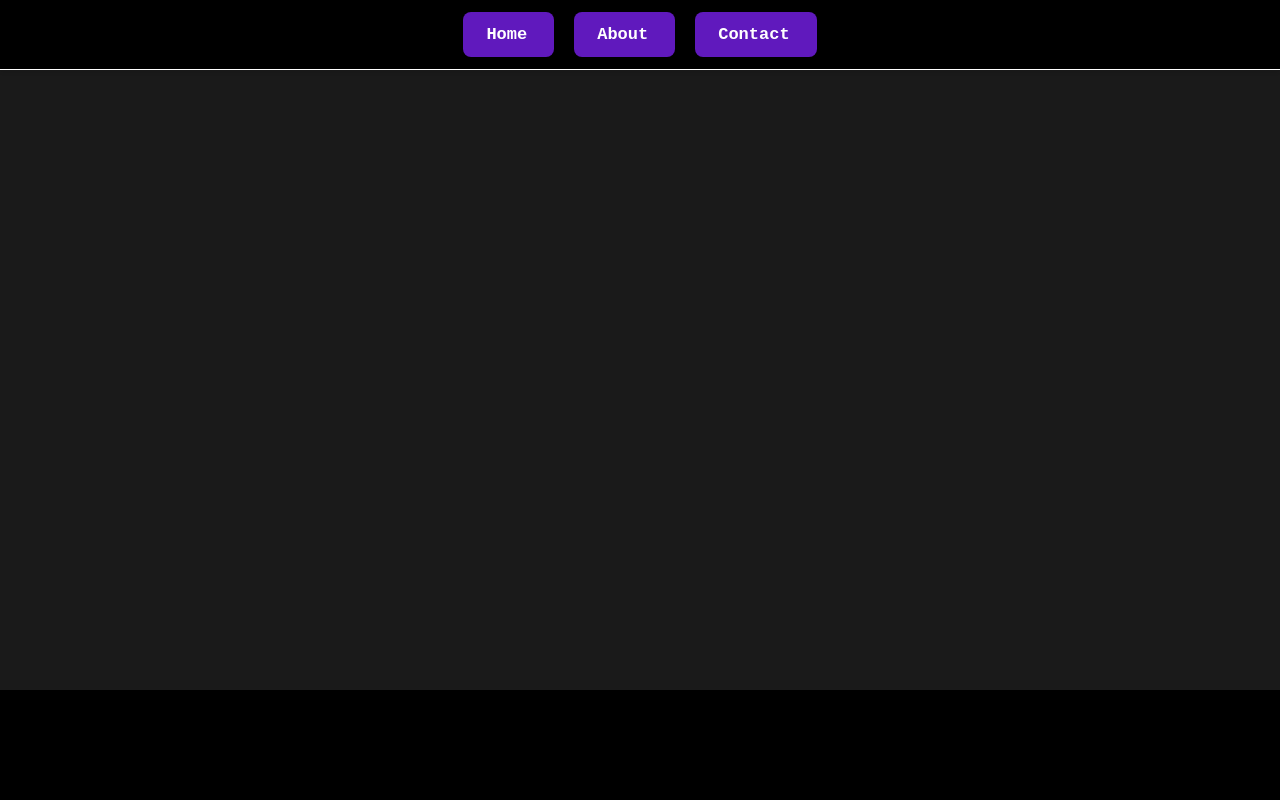
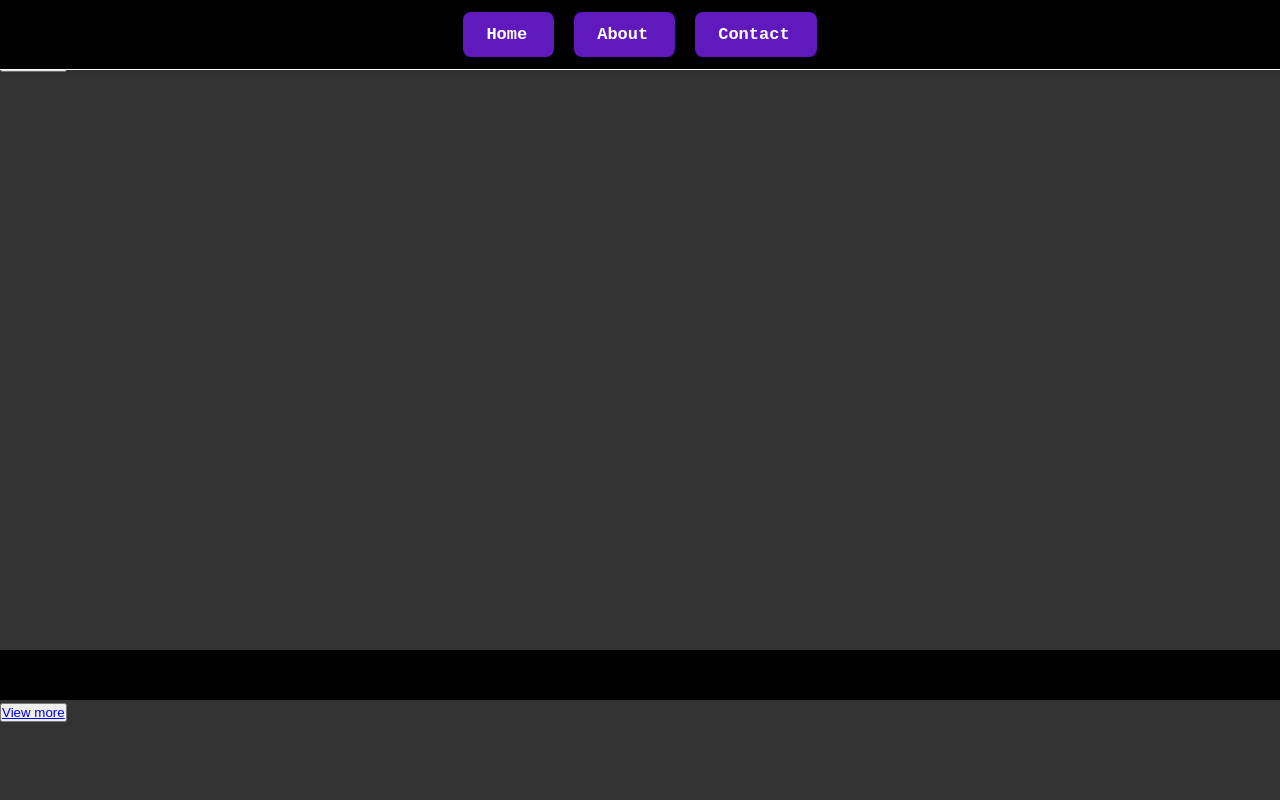
Before and after one commit to 0wme/web_portfolio, a plain HTML site: page projects.html in a window 1280 px wide. Shown: the top 800 px of the page. Drawn offline with Linux system fonts and the light colour scheme.

Commit message:
Add rectangle and button on Project page

```diff
--- a/projects.html
+++ b/projects.html
@@ -41,15 +41,33 @@
             </nav>
         </div>
     </header>
-        <section class="Raytracing">
-            <div class="rectangleRaytracing"></div>
-        </section>
-        <section class="Verger Game">
-            <div class="rectangleVerger"></div>
-        </section>
-        <section class="Latice Game">
-            <div class="rectangleLatice"></div>
-        </section>
+    <section class="Raytracing">
+        <div class="rectangleRaytracing">
+            <button class="rtg-page">
+                <a href="raytracing.html">
+                        View more
+                    </div>
+                </a>
+        </div>
+    </section>
+    <section class="Verger-Game">
+        <div class="rectangleVerger">
+            <button class="vg-page">
+                <a href="verger.html">
+                        View more
+                    </div>
+                </a>
+        </div>
+    </section>
+    <section class="Latice-Game">
+        <div class="rectangleLatice">
+            <button class="lg-page">
+                <a href="latice.html">
+                        View more
+                    </div>
+                </a>
+        </div>
+    </section>
 
 
 
--- a/styleproject.css
+++ b/styleproject.css
@@ -104,19 +104,16 @@ nav ul li:last-child {
     50% {
       border-color: #6019bd
     }
+
 }
 
-/* Styliser tous les rectangles de la même manière */
-.rectangleLatice,
-.rectangleVerger,
-.rectangleRaytracing {
+/* Styles pour les bannières */
+.Raytracing .rectangleRaytracing,
+.Verger-Game .rectangleVerger,
+.Latice-Game .rectangleLatice {
     width: 100%;
-    height: calc((100vh - 70px - 40px) / 3);
-    background-color: rgba(255, 255, 255, 0.1);
-    margin-bottom: 20px;
+    height: 600px;
+    background-color: #333;
+    margin-top: 50px;
+
 }
-
-/* Enlever la marge du dernier rectangle de chaque section */
-section > div:last-child {
-    margin-bottom: 0;
-}
```
Also changed, not shown: 1 other file. Lines whose indentation alone changed are shown as unchanged.
